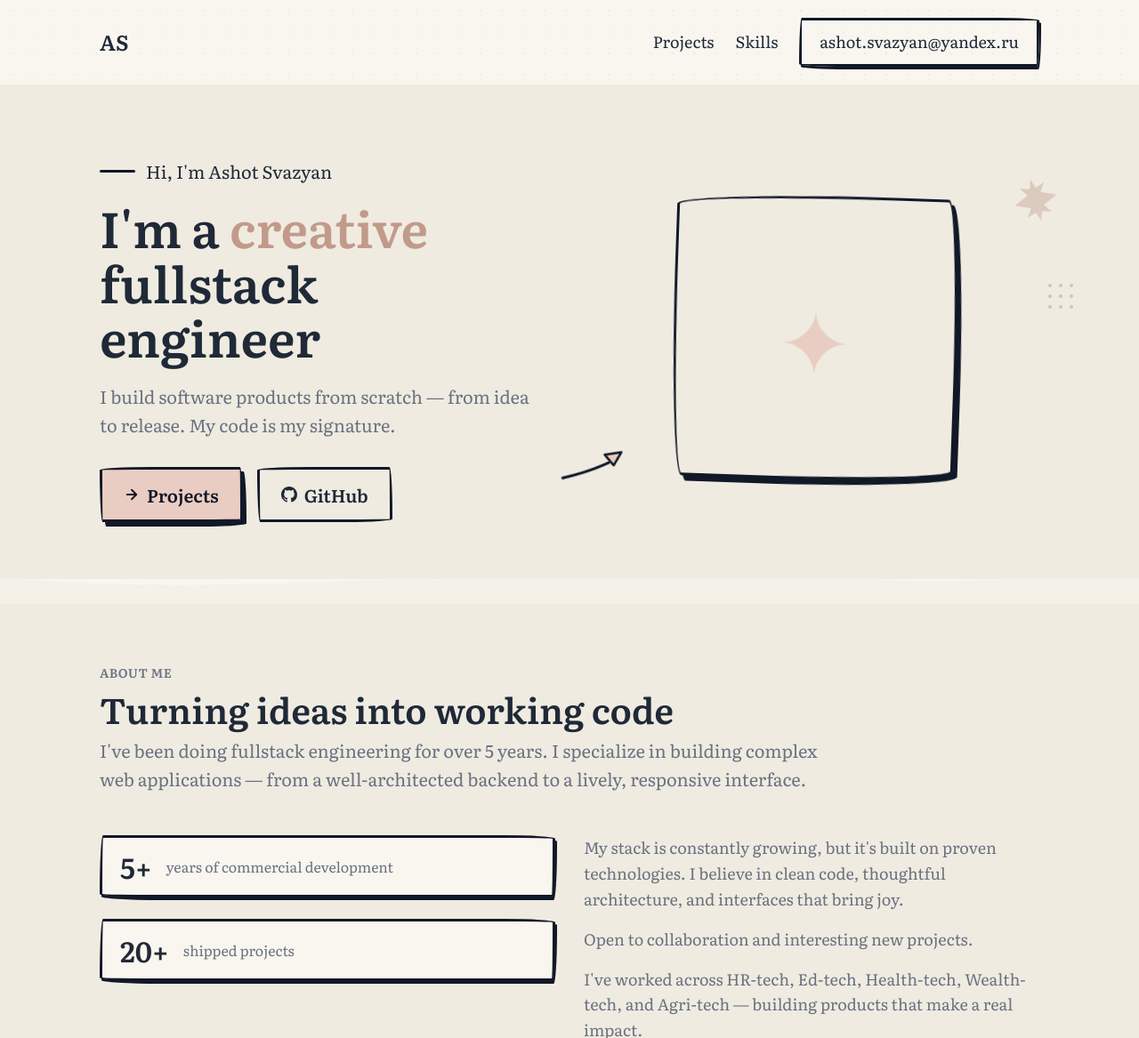
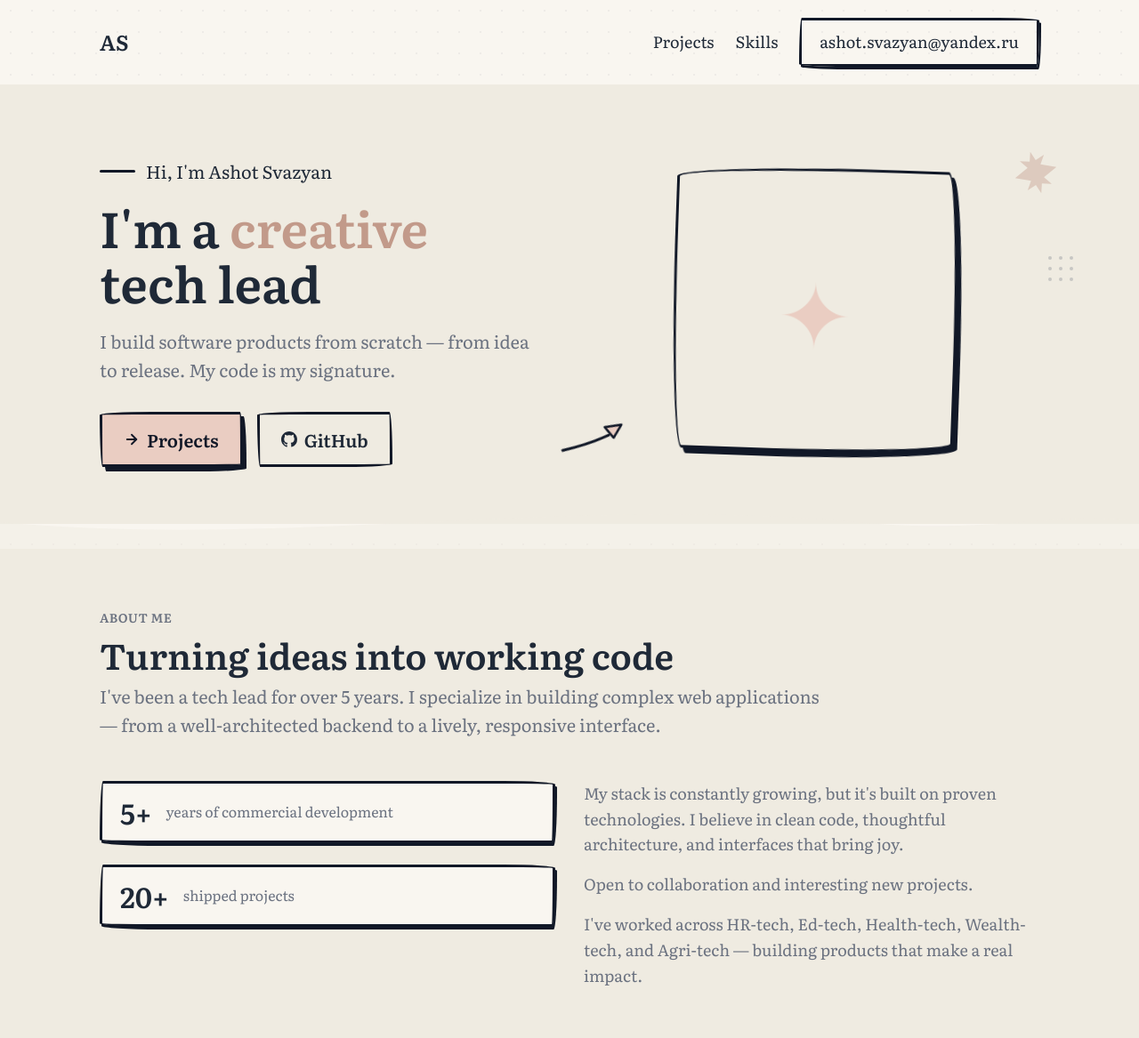
Before and after one commit to TheWitcher1991/portfolio, a plain HTML site: page index.html in a window 1280 px wide. Shown: the top 1167 px of the page at 89% size. Drawn offline with Linux system fonts and the light colour scheme.

Commit message:
refactor

```diff
--- a/index.html
+++ b/index.html
@@ -3,8 +3,8 @@
 <head>
 <meta charset="UTF-8" />
 <meta name="viewport" content="width=device-width, initial-scale=1" />
-<title>Ashot Svazyan — Creative Fullstack Engineer</title>
-<meta name="description" content="Portfolio of a creative fullstack engineer. Building software products with soul." />
+<title>Ashot Svazyan — Tech Lead</title>
+<meta name="description" content="Portfolio of a tech lead. Building software products with soul." />
 <meta name="author" content="ashot.svazyan@yandex.ru" />
 <link rel="preconnect" href="https://fonts.googleapis.com" />
 <link href="https://fonts.googleapis.com/css2?family=Literata:opsz,wght@7..72,400;7..72,500;7..72,600;7..72,700&display=swap" rel="stylesheet" />
@@ -808,7 +808,7 @@ a:hover { text-decoration: none; }
           <span class="hero__greeting-line"></span>
           Hi, I'm Ashot Svazyan
         </div>
-        <h1>I'm a <em>creative</em><br/>fullstack engineer</h1>
+        <h1>I'm a <em>creative</em><br/>tech lead</h1>
         <p class="hero__desc">I build software products from scratch — from idea to release. My code is my signature.</p>
         <div class="hero__actions">
           <a href="#projects" class="btn btn--brand">
@@ -846,7 +846,7 @@ a:hover { text-decoration: none; }
     <div class="section__header reveal">
       <span class="section__label">About Me</span>
       <h2>Turning ideas into&nbsp;working code</h2>
-      <p>I've been doing fullstack engineering for over 5 years. I specialize in building complex web applications — from a well-architected backend to a lively, responsive interface.</p>
+      <p>I've been a tech lead for over 5 years. I specialize in building complex web applications — from a well-architected backend to a lively, responsive interface.</p>
     </div>
     <div class="about__grid reveal">
       <div class="about__stat">
```
